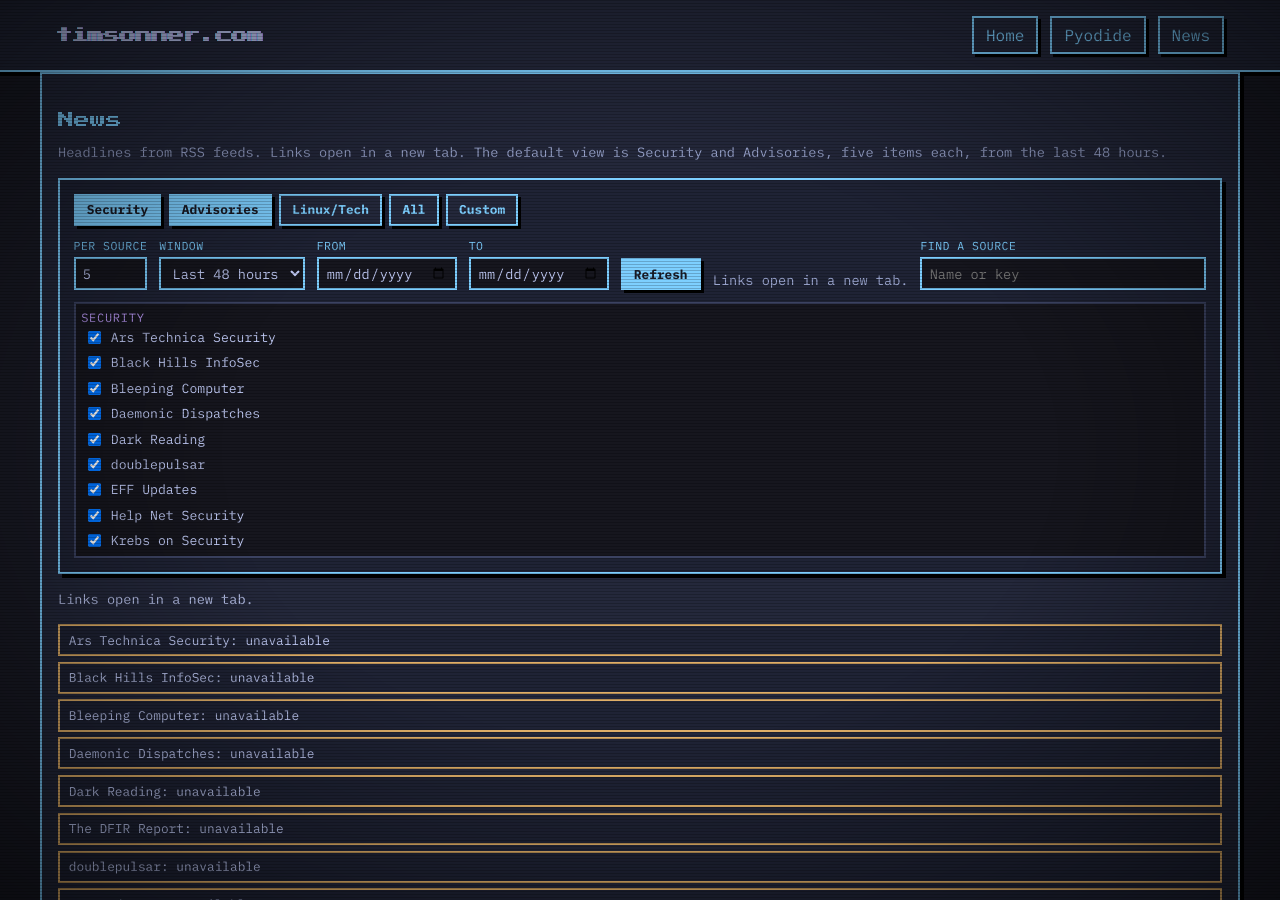
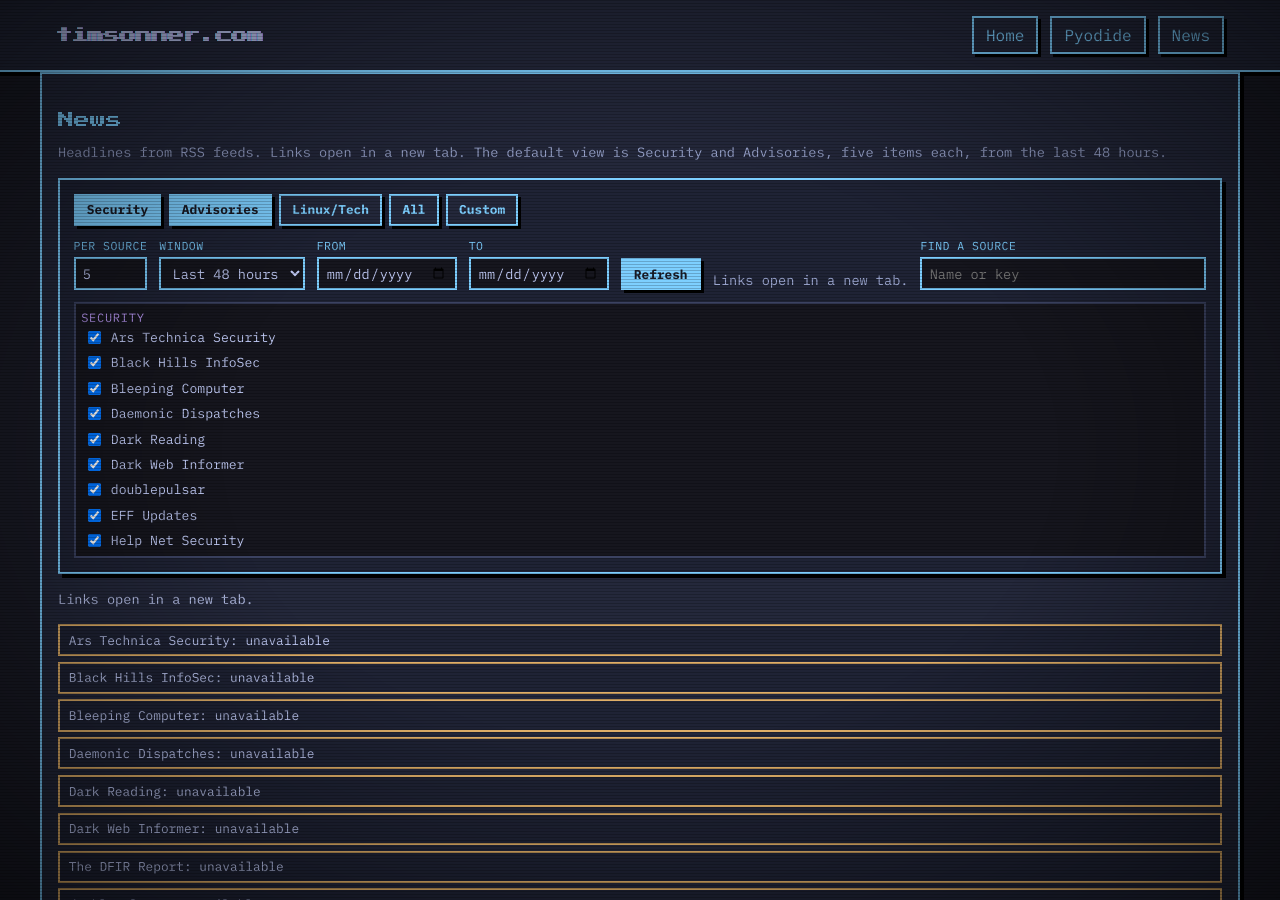
Before and after one commit to timsonner/timsonner.github.io, a Jekyll site: the page built from news.html, in a window 1280 px wide and 900 px high. Built offline with Jekyll 4.4.1, drawn with Linux system fonts in a browser that asks for light colours.

Commit message:
Add Dark Web Informer to news feeds

```diff
--- a/assets/data/news-feeds.json
+++ b/assets/data/news-feeds.json
@@ -28,6 +28,12 @@
       "key": "darkreading",
       "name": "Dark Reading",
       "url": "https://www.darkreading.com/rss.xml",
+      "category": "Security"
+    },
+    {
+      "key": "darkwebinformer",
+      "name": "Dark Web Informer",
+      "url": "https://darkwebinformer.com/rss/",
       "category": "Security"
     },
     {
```
Also changed, not shown: workers/feeds/test/feeds.test.js (+1 -1 lines).
